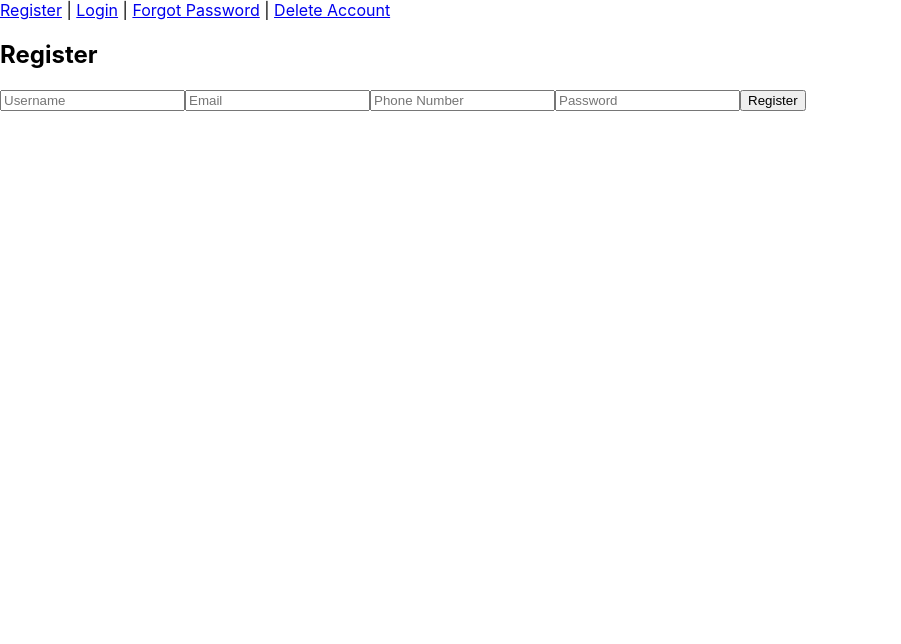
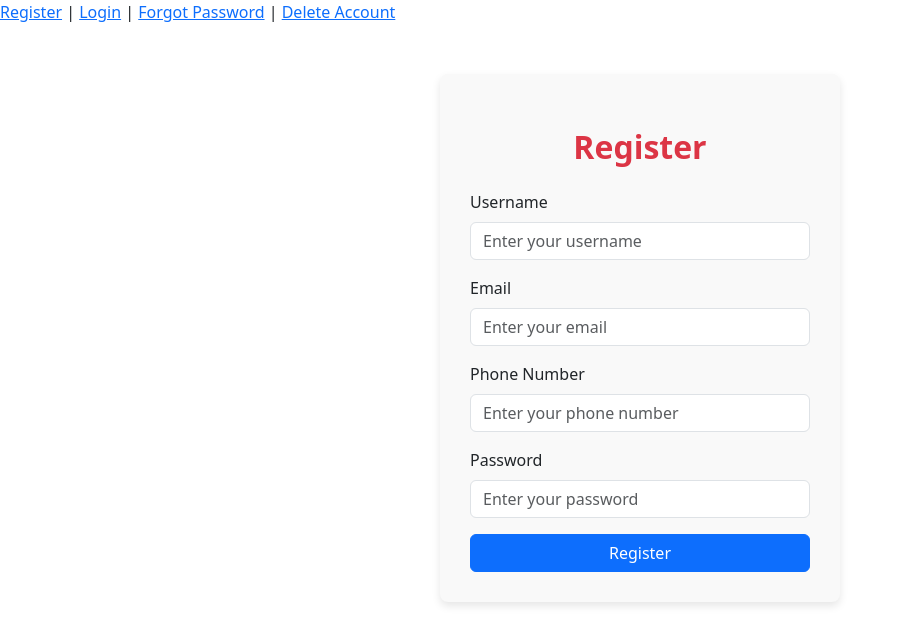
Before and after one commit to nishantdhongadi/RestaurantReserve, a React (Create React App) app in the folder frontend/: page /register in a window 1280 px wide. Shown: the top 644 px of the page, without its empty margins (0-901 px from the left). Built offline with nearby package versions, Linux system fonts and the light colour scheme.

Commit message:
UI changes

```diff
--- a/frontend/package.json
+++ b/frontend/package.json
@@ -7,7 +7,9 @@
     "@testing-library/react": "^13.4.0",
     "@testing-library/user-event": "^13.5.0",
     "axios": "^1.7.7",
+    "bootstrap": "^5.3.3",
     "react": "^18.3.1",
+    "react-bootstrap": "^2.10.6",
     "react-dom": "^18.3.1",
     "react-router-dom": "^6.28.0",
     "react-scripts": "5.0.1",
--- /dev/null
+++ b/frontend/src/components/DeleteAccount.css
@@ -0,0 +1,28 @@
+
+.delete-account-container {
+    max-width: 500px;
+    margin: 50px auto;
+    background-color: #fdfdfd;
+    padding: 30px;
+    border-radius: 8px;
+    box-shadow: 0 4px 8px rgba(0, 0, 0, 0.1);
+  }
+
+  h2 {
+    font-weight: bold;
+    color: #dc3545;
+  }
+
+  p {
+    font-size: 1rem;
+    color: #6c757d;
+  }
+
+  .delete-button {
+    font-size: 1.2rem;
+    padding: 10px 20px;
+  }
+
+  .alert {
+    text-align: center;
+  }
--- a/frontend/src/components/DeleteAccount.js
+++ b/frontend/src/components/DeleteAccount.js
@@ -1,6 +1,9 @@
-// src/components/DeleteAccount.js
 import React, { useState } from 'react';
+import { Button, Alert, Container } from 'react-bootstrap';
 import api from '../utils/api';
+import 'bootstrap/dist/css/bootstrap.min.css';
+import './DeleteAccount.css';
+
 
 function DeleteAccount() {
   const [message, setMessage] = useState('');
@@ -16,11 +19,22 @@ function DeleteAccount() {
   };
 
   return (
-    <div>
-      <h2>Delete Account</h2>
-      <button onClick={handleDelete}>Delete My Account</button>
-      {message && <p>{message}</p>}
-    </div>
+    <Container className="delete-account-container">
+      <h2 className="text-center mt-4">Delete Account</h2>
+      <p className="text-center mt-3">
+        Are you sure you want to delete your account? This action cannot be undone.
+      </p>
+      <div className="text-center">
+        <Button variant="danger" onClick={handleDelete} className="delete-button">
+          Delete My Account
+        </Button>
+      </div>
+      {message && (
+        <Alert className="mt-4" variant={message.includes('successfully') ? 'success' : 'danger'}>
+          {message}
+        </Alert>
+      )}
+    </Container>
   );
 }
 
--- /dev/null
+++ b/frontend/src/components/Login.css
@@ -0,0 +1,38 @@
+/* Login.css */
+.login-container {
+    max-width: 400px;
+    margin: 50px auto;
+    background-color: #f9f9f9;
+    padding: 30px;
+    border-radius: 8px;
+    box-shadow: 0 4px 8px rgba(0, 0, 0, 0.1);
+  }
+
+  h2 {
+    font-weight: bold;
+    color: #343a40;
+    text-align: center;
+  }
+
+  form {
+    margin-top: 20px;
+  }
+
+  button {
+    font-size: 1rem;
+    background-color: #007bff;
+    color: #fff;
+    border: none;
+    padding: 10px 15px;
+    border-radius: 5px;
+    width: 100%;
+    transition: background-color 0.3s ease;
+  }
+
+  button:hover {
+    background-color: #0056b3;
+  }
+
+  .alert {
+    margin-top: 20px;
+  }
--- a/frontend/src/components/Login.js
+++ b/frontend/src/components/Login.js
@@ -1,6 +1,8 @@
-// src/components/Login.js
 import React, { useState } from 'react';
+import { Form, Button, Alert, Container } from 'react-bootstrap';
 import api from '../utils/api';
+import 'bootstrap/dist/css/bootstrap.min.css';
+import './Login.css';
 
 function Login() {
   const [formData, setFormData] = useState({
@@ -30,15 +32,35 @@ function Login() {
   };
 
   return (
-    <div>
-      <h2>Login</h2>
-      <form onSubmit={handleSubmit}>
-        <input name="email" type="email" placeholder="Email" onChange={handleChange} required />
-        <input name="password" type="password" placeholder="Password" onChange={handleChange} required />
-        <button type="submit">Login</button>
-      </form>
-      {message && <p>{message}</p>}
-    </div>
+    <Container className="login-container">
+      <h2 className="text-center mt-4">Login</h2>
+      <Form className="mt-4" onSubmit={handleSubmit}>
+        <Form.Group className="mb-3">
+          <Form.Label>Email</Form.Label>
+          <Form.Control
+            type="email"
+            name="email"
+            placeholder="Enter your email"
+            onChange={handleChange}
+            required
+          />
+        </Form.Group>
+        <Form.Group className="mb-3">
+          <Form.Label>Password</Form.Label>
+          <Form.Control
+            type="password"
+            name="password"
+            placeholder="Enter your password"
+            onChange={handleChange}
+            required
+          />
+        </Form.Group>
+        <Button variant="primary" type="submit" className="w-100">
+          Login
+        </Button>
+      </Form>
+      {message && <Alert className="mt-4" variant={message.includes('successful') ? 'success' : 'danger'}>{message}</Alert>}
+    </Container>
   );
 }
 
--- /dev/null
+++ b/frontend/src/components/Register.css
@@ -0,0 +1,17 @@
+.register-container {
+    max-width: 400px;
+    margin: 50px auto;
+    background-color: #f9f9f9;
+    padding: 30px;
+    border-radius: 8px;
+    box-shadow: 0 4px 8px rgba(0, 0, 0, 0.1);
+  }
+
+  h2 {
+    font-weight: bold;
+    color: #343a40;
+  }
+
+  button {
+    font-size: 1rem;
+  }
--- a/frontend/src/components/Register.js
+++ b/frontend/src/components/Register.js
@@ -1,6 +1,9 @@
-// src/components/Register.js
 import React, { useState } from 'react';
+import { Form, Button, Alert, Container } from 'react-bootstrap';
 import api from '../utils/api';
+import 'bootstrap/dist/css/bootstrap.min.css';
+import './Register.css';
+
 
 function Register() {
   const [formData, setFormData] = useState({
@@ -31,17 +34,55 @@ function Register() {
   };
 
   return (
-    <div>
-      <h2>Register</h2>
-      <form onSubmit={handleSubmit}>
-        <input name="username" placeholder="Username" onChange={handleChange} required />
-        <input name="email" type="email" placeholder="Email" onChange={handleChange} required />
-        <input name="phoneNumber" placeholder="Phone Number" onChange={handleChange} required />
-        <input name="password" type="password" placeholder="Password" onChange={handleChange} required />
-        <button type="submit">Register</button>
-      </form>
-      {message && <p>{message}</p>}
-    </div>
+    <Container className="register-container">
+      <h2 className="text-center mt-4">Register</h2>
+      <Form className="mt-4" onSubmit={handleSubmit}>
+        <Form.Group className="mb-3">
+          <Form.Label>Username</Form.Label>
+          <Form.Control
+            type="text"
+            name="username"
+            placeholder="Enter your username"
+            onChange={handleChange}
+            required
+          />
+        </Form.Group>
+        <Form.Group className="mb-3">
+          <Form.Label>Email</Form.Label>
+          <Form.Control
+            type="email"
+            name="email"
+            placeholder="Enter your email"
+            onChange={handleChange}
+            required
+          />
+        </Form.Group>
+        <Form.Group className="mb-3">
+          <Form.Label>Phone Number</Form.Label>
+          <Form.Control
+            type="text"
+            name="phoneNumber"
+            placeholder="Enter your phone number"
+            onChange={handleChange}
+            required
+          />
+        </Form.Group>
+        <Form.Group className="mb-3">
+          <Form.Label>Password</Form.Label>
+          <Form.Control
+            type="password"
+            name="password"
+            placeholder="Enter your password"
+            onChange={handleChange}
+            required
+          />
+        </Form.Group>
+        <Button variant="primary" type="submit" className="w-100">
+          Register
+        </Button>
+      </Form>
+      {message && <Alert className="mt-4" variant={message.includes('failed') ? 'danger' : 'success'}>{message}</Alert>}
+    </Container>
   );
 }
 
```
Also changed, not shown: 1 other file (tests, documents, lock files or other folders).
